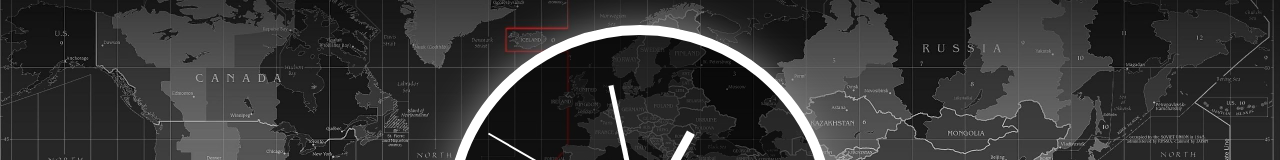
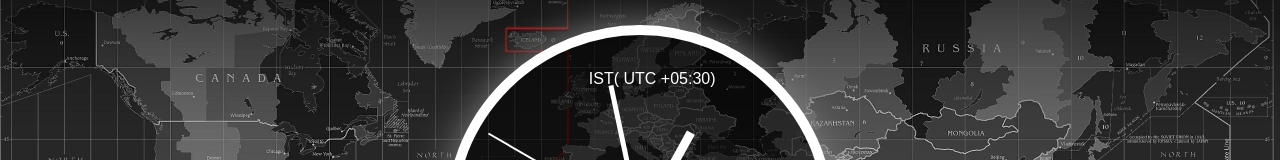
Before and after one commit to Namanmittal0007/Javascript30, a plain HTML site: page 2.JSclock/index.html in a window 1280 px wide. Shown: the part 180-340 px from the top of the page. Drawn offline with Linux system fonts and the light colour scheme.

Commit message:
adding timezone

```diff
--- a/2.JSclock/css/style.css
+++ b/2.JSclock/css/style.css
@@ -24,6 +24,18 @@ body{
     background-color: rgba(0, 0, 0, 0.6);
     border-radius: 50%;
     padding: 10px;
+}
+div span{
+    color: white;
+    position: absolute;
+    top: 250px;
+    left: 46%;
+    /* font-size: 2rem; */
+    /* font-weight: 700; */
+    /* border: 2px solid white; */
+    /* box-shadow: 0 0 10px white; */
+    /* padding: 20px 20px; */
+    /* background-color: rgba(0, 0, 0, 0.6); */
 }
 .clock-face{
     position: relative;
--- a/2.JSclock/index.html
+++ b/2.JSclock/index.html
@@ -9,6 +9,7 @@
 </head>
 <body>
     <div class="clock">
+        <span>IST( UTC +05:30)</span>
         <div class="clock-face">
             <div class="hand hour-hand"></div>
             <div class="hand min-hand"></div>
```
